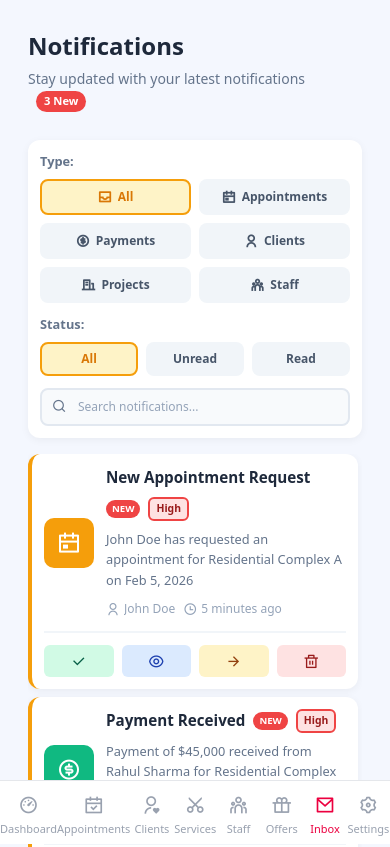
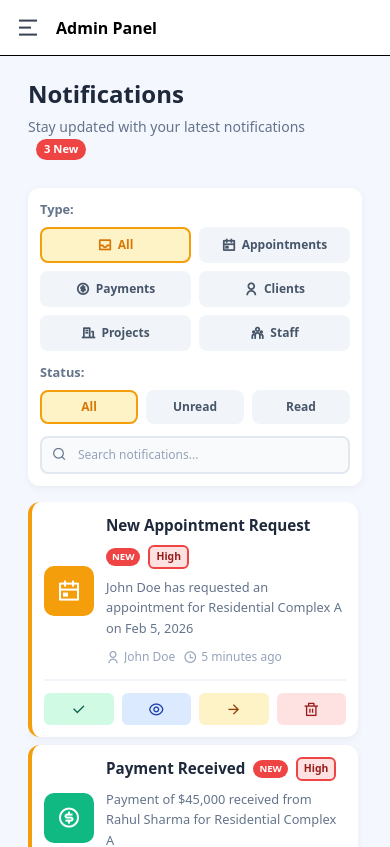
Before and after one commit to udaykene/react-dashboard, a React (Vite) app: page /admin/inbox in a window 390 px wide. Shown: the top 847 px of the page. Built offline with nearby package versions, Linux system fonts and the light colour scheme.

Commit message:
responsive admin layout and sidebar

```diff
--- a/src/components/AdminLayout.jsx
+++ b/src/components/AdminLayout.jsx
@@ -1,30 +1,20 @@
-import React, { useState, useEffect } from "react";
-import AdminSidebar from "./AdminSidebar.jsx";
-import AdminMobileHeader from "./AdminMobileHeader.jsx";
+import React from "react";
+import AdminSidebar from "./AdminSidebar";
 
 const AdminLayout = ({ children }) => {
-  const [sidebarOpen, setSidebarOpen] = useState(false);
+  return (
+    <div className="min-h-screen bg-[#f4f7fe]">
+      <AdminSidebar />
 
-  // Close sidebar when screen becomes desktop size
-  useEffect(() => {
-    const handleResize = () => {
-      if (window.innerWidth >= 1024) {
-        setSidebarOpen(false);
-      }
-    };
-
-    window.addEventListener("resize", handleResize);
-    return () => window.removeEventListener("resize", handleResize);
-  }, []);
-
-  return (
-    <div className="flex min-h-screen w-full bg-[#f4f7fe]">
-      {/* AdminSidebar */}
-      <AdminSidebar />
-      {/* Main Content Area */}
-
-      {/* Page Content */}
-      <main className="flex-1 overflow-y-auto bg-[#f4f7fe] py-4 sm:py-6 lg:py-8 px-4 sm:px-6 lg:px-8">
+      <main
+        className="
+          lg:ml-64
+          pt-16 lg:pt-6
+          px-4 sm:px-6 lg:px-8
+          pb-10
+          min-h-screen
+        "
+      >
         {children}
       </main>
     </div>
--- a/src/components/AdminSidebar.jsx
+++ b/src/components/AdminSidebar.jsx
@@ -1,20 +1,13 @@
-import React from "react";
+import React, { useState } from "react";
 import { Link, useLocation } from "react-router-dom";
 
 const AdminSidebar = () => {
   const location = useLocation();
+  const [open, setOpen] = useState(false);
 
   const menuItems = [
-    {
-      title: "Dashboard",
-      icon: "ri-dashboard-3-line",
-      path: "/admin/dashboard",
-    },
-    {
-      title: "Appointments",
-      icon: "ri-calendar-check-line",
-      path: "/admin/appointments",
-    },
+    { title: "Dashboard", icon: "ri-dashboard-3-line", path: "/admin/dashboard" },
+    { title: "Appointments", icon: "ri-calendar-check-line", path: "/admin/appointments" },
     { title: "Clients", icon: "ri-user-heart-line", path: "/admin/clients" },
     { title: "Services", icon: "ri-scissors-2-line", path: "/admin/services" },
     { title: "Staff", icon: "ri-team-line", path: "/admin/staff" },
@@ -25,25 +18,23 @@ const AdminSidebar = () => {
 
   const isActive = (path) => location.pathname === path;
 
-  return (
+  const SidebarContent = () => (
     <>
-      {/* ===== Desktop Sidebar ===== */}
-      <aside className="hidden lg:flex lg:flex-col lg:sticky left-0 top-20 h-[calc(100vh-5rem)] w-64 bg-gradient-to-b from-gray-50 to-white border-r border-gray-200">
-
       <div className="p-6 border-b">
-          <h3 className="font-bold text-gray-900">Admin Panel</h3>
+        <h3 className="font-bold text-gray-900 text-lg">Admin Panel</h3>
         <p className="text-xs text-gray-500">Skin & Soul Studio</p>
       </div>
 
-        <nav className="py-4 px-3">
+      <nav className="p-3">
         <ul className="space-y-1">
           {menuItems.map((item) => (
             <li key={item.path}>
               <Link
                 to={item.path}
-                  className={`flex items-center gap-3 px-3 py-3 rounded-lg transition ${
+                onClick={() => setOpen(false)}
+                className={`flex items-center gap-3 px-4 py-3 rounded-lg transition-all ${
                   isActive(item.path)
-                      ? "bg-gradient-to-r from-rose-500 to-pink-500 text-white"
+                    ? "bg-gradient-to-r from-rose-500 to-pink-500 text-white shadow"
                     : "text-gray-700 hover:bg-rose-50 hover:text-rose-600"
                 }`}
               >
@@ -54,28 +45,45 @@ const AdminSidebar = () => {
           ))}
         </ul>
       </nav>
+    </>
+  );
+
+  return (
+    <>
+      {/* ===== Mobile Header ===== */}
+      <div className="lg:hidden fixed top-0 left-0 right-0 h-14 bg-white border-b flex items-center px-4 z-50">
+        <button onClick={() => setOpen(true)}>
+          <i className="ri-menu-2-line text-2xl text-gray-700" />
+        </button>
+        <h2 className="ml-4 font-semibold">Admin Panel</h2>
+      </div>
+
+      {/* ===== Desktop Sidebar ===== */}
+      <aside className="hidden lg:flex lg:flex-col fixed left-0 top-0 h-screen w-64 bg-white border-r">
+        <SidebarContent />
       </aside>
 
-      {/* ===== Mobile / Tablet Bottom Nav ===== */}
-      <nav className="lg:hidden fixed bottom-0 left-0 right-0 h-16 bg-white border-t border-gray-200 z-50">
-        <ul className="flex h-full">
-          {menuItems.map((item) => (
-            <li key={item.path} className="flex-1">
-              <Link
-                to={item.path}
-                className={`h-full flex flex-col items-center justify-center gap-1 transition ${
-                  isActive(item.path) ? "text-rose-600" : "text-gray-400"
+      {/* ===== Mobile Sidebar Drawer ===== */}
+      <div
+        className={`lg:hidden fixed inset-0 z-50 transition ${
+          open ? "visible" : "invisible"
         }`}
       >
-                <i className={`${item.icon} text-xl`} />
-                <span className="text-[11px] leading-none font-medium">
-                  {item.title}
-                </span>
-              </Link>
-            </li>
-          ))}
-        </ul>
-      </nav>
+        <div
+          className={`absolute inset-0 bg-black/40 transition-opacity ${
+            open ? "opacity-100" : "opacity-0"
+          }`}
+          onClick={() => setOpen(false)}
+        />
+
+        <aside
+          className={`absolute left-0 top-0 h-full w-64 bg-white transform transition-transform ${
+            open ? "translate-x-0" : "-translate-x-full"
+          }`}
+        >
+          <SidebarContent />
+        </aside>
+      </div>
     </>
   );
 };
```
Also changed, not shown: src/pages/AdminDashboard.jsx (line endings or trailing spaces). Lines whose indentation alone changed are shown as unchanged.
